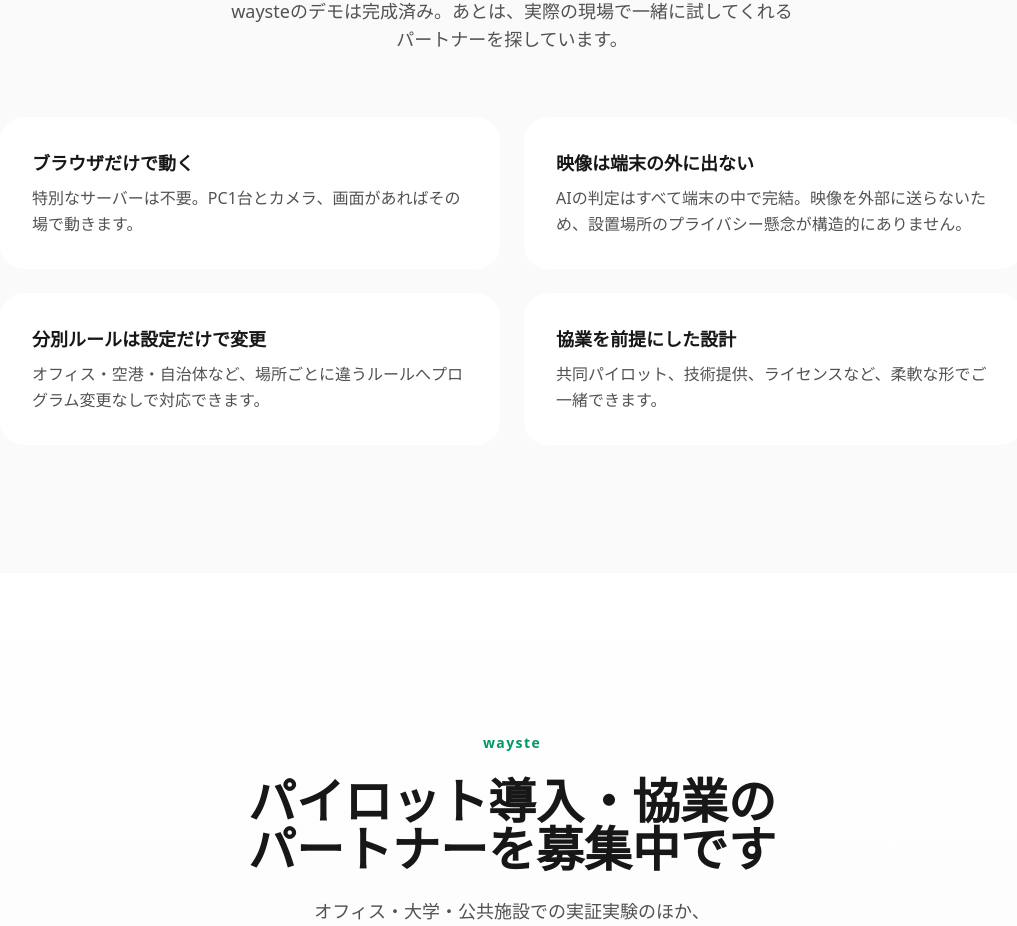
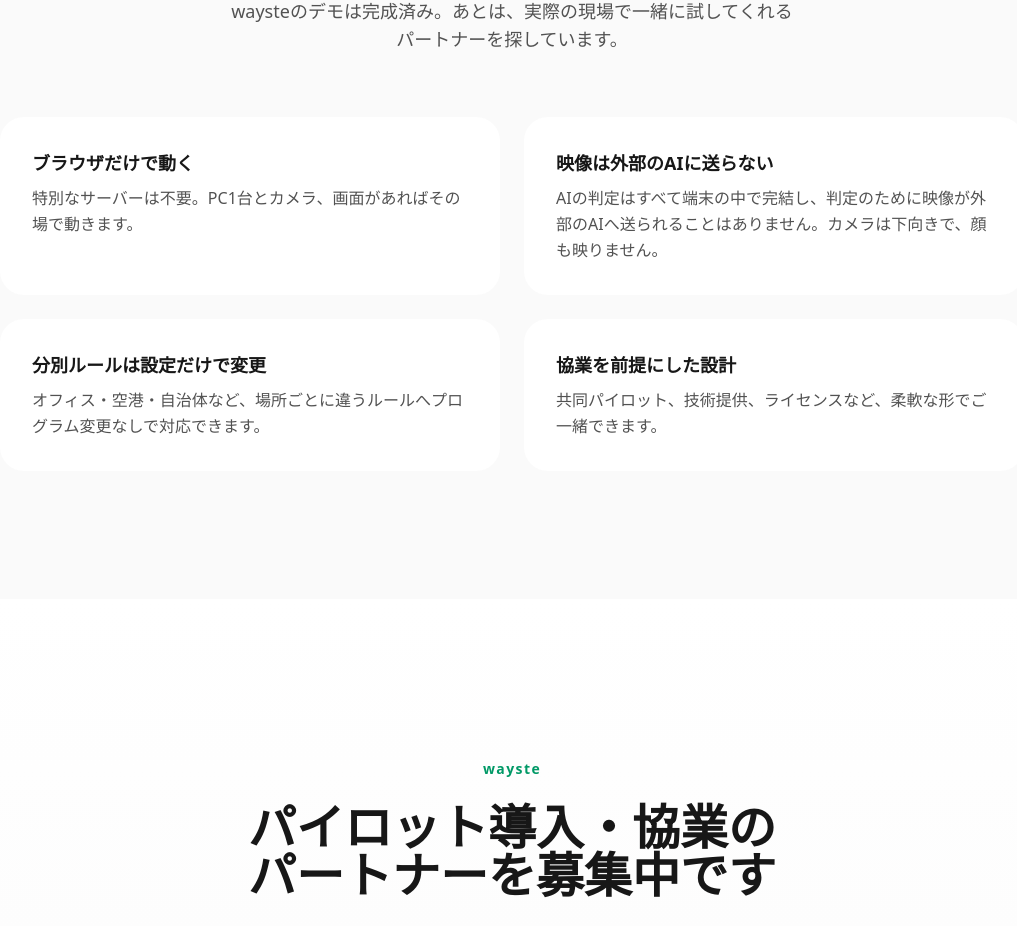
Before and after one commit to ryuto1127/wayste, a Next.js app: page / in a window 1280 px wide. Shown: the part 7048-7974 px from the top of the page, without its empty margins (128-1145 px from the left). Built offline with nearby package versions, Linux system fonts and the light colour scheme.

Commit message:
fix(landing): privacy card wording — no frame sent to external AI, not "never leaves device"
Default kiosk logs face-checked frames to our own server for admin review,
so the absolute claim was inaccurate.

Co-Authored-By: Claude Fable 5 <noreply@anthropic.com>

```diff
--- a/app/page.tsx
+++ b/app/page.tsx
@@ -424,8 +424,8 @@ export default function Page() {
                 body: "特別なサーバーは不要。PC1台とカメラ、画面があればその場で動きます。",
               },
               {
-                title: "映像は端末の外に出ない",
-                body: "AIの判定はすべて端末の中で完結。映像を外部に送らないため、設置場所のプライバシー懸念が構造的にありません。",
+                title: "映像は外部のAIに送らない",
+                body: "AIの判定はすべて端末の中で完結し、判定のために映像が外部のAIへ送られることはありません。カメラは下向きで、顔も映りません。",
               },
               {
                 title: "分別ルールは設定だけで変更",
```
